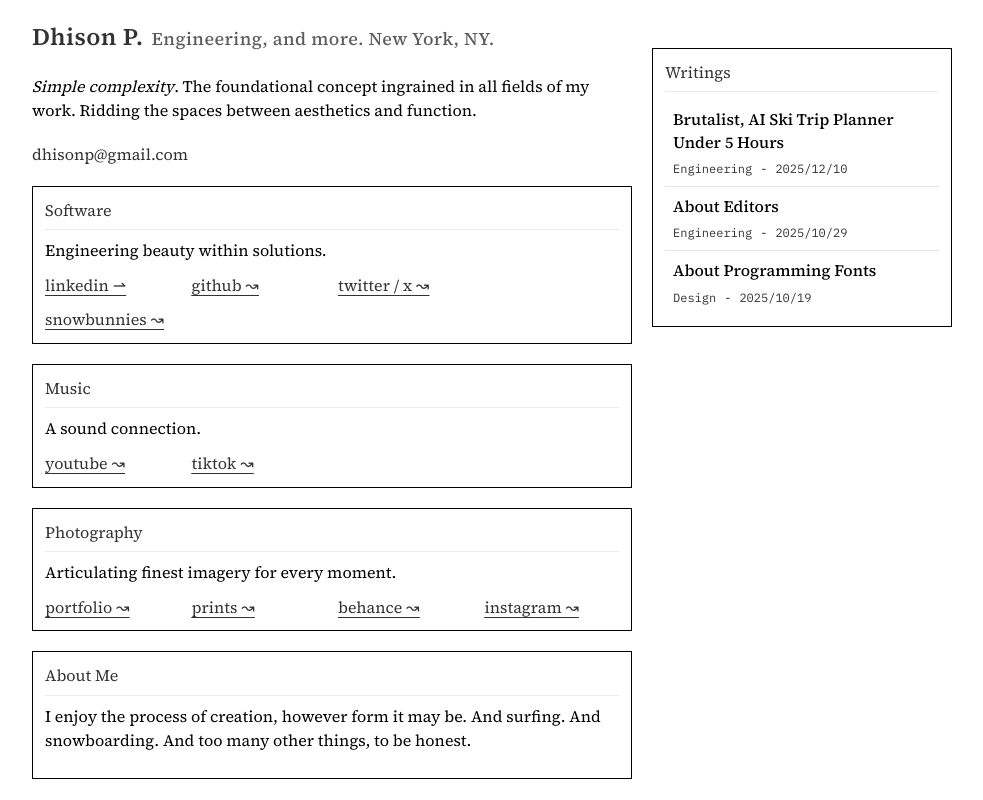
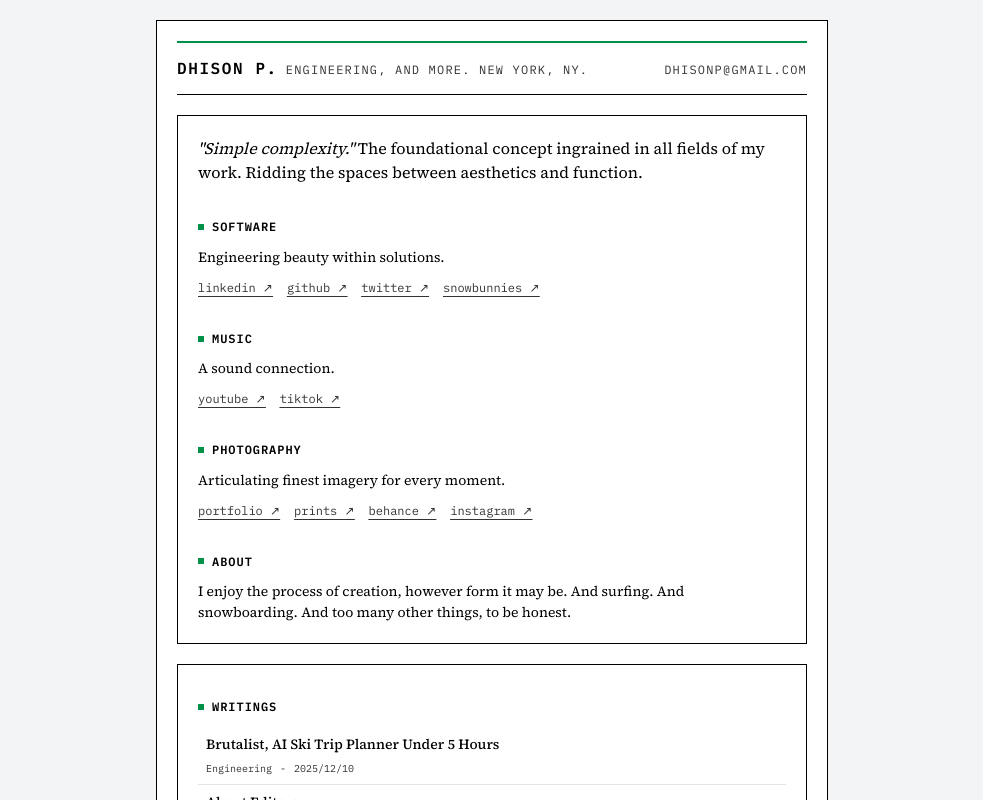
Before and after one commit to dhisonp/page, a Next.js app: page / in a window 1280 px wide. Shown: the top 800 px of the page, without its empty margins (148-1131 px from the left). Built offline with nearby package versions, Linux system fonts and the light colour scheme.

Commit message:
first iteration

```diff
--- /dev/null
+++ b/src/app/components/LinkList.tsx
@@ -0,0 +1,23 @@
+interface LinkListProps {
+  links: Array<{ label: string; href: string }>;
+}
+
+export function LinkList({ links }: LinkListProps) {
+  return (
+    <ul
+      style={{
+        display: 'flex',
+        flexWrap: 'wrap',
+        gap: 'var(--space-4)',
+      }}
+    >
+      {links.map(({ label, href }) => (
+        <li key={href} className="link-item">
+          <a href={href} target="_blank" rel="noopener noreferrer">
+            {label} ↗
+          </a>
+        </li>
+      ))}
+    </ul>
+  );
+}
--- /dev/null
+++ b/src/app/components/Masthead.tsx
@@ -0,0 +1,22 @@
+export function Masthead() {
+  return (
+    <header
+      className="section-border-bottom pb-[var(--space-4)] mb-[var(--space-6)]"
+      style={{
+        display: 'flex',
+        justifyContent: 'space-between',
+        alignItems: 'baseline',
+        flexWrap: 'wrap',
+        gap: 'var(--space-2)',
+      }}
+    >
+      <div>
+        <span className="masthead masthead-name">Dhison P.</span>
+        <span className="masthead ml-[var(--space-2)] opacity-80">
+          Engineering, and more. New York, NY.
+        </span>
+      </div>
+      <span className="masthead opacity-80">dhisonp@gmail.com</span>
+    </header>
+  );
+}
--- a/src/app/components/Subheading.tsx
+++ /dev/null
@@ -1,15 +0,0 @@
-interface SubheadingProps {
-  children: React.ReactNode;
-  className?: string;
-}
-
-export function Subheading({ children, className = '' }: SubheadingProps) {
-  return (
-    <div
-      className={`text-black dark:text-white opacity-80 self-start ${className}`}
-      style={{ fontSize: 'var(--text-base)', lineHeight: 1.4 }}
-    >
-      {children}
-    </div>
-  );
-}
--- a/src/app/components/Subsection.tsx
+++ b/src/app/components/Subsection.tsx
@@ -1,5 +1,3 @@
-import { Subheading } from './Subheading';
-
 interface SubsectionProps {
   children: React.ReactNode;
   className?: string;
@@ -9,11 +7,12 @@ interface SubsectionProps {
 
 export function Subsection({ children, className = '', header, style }: SubsectionProps) {
   return (
-    <div className={`section-border p-[var(--space-3)] gap-y-4 ${className}`} style={style}>
-      <Subheading className="mb-[var(--space-2)] section-border-bottom-soft pb-[var(--space-2)]">
-        {header}
-      </Subheading>
+    <section className={`pt-[var(--space-4)] ${className}`} style={style}>
+      <div className="mb-[var(--space-3)]" style={{ display: 'flex', alignItems: 'center' }}>
+        <span className="section-marker" aria-hidden="true" />
+        <h2 className="section-title">{header}</h2>
+      </div>
       {children}
-    </div>
+    </section>
   );
 }
--- a/src/app/components/sections/BlogList.tsx
+++ b/src/app/components/sections/BlogList.tsx
@@ -8,7 +8,7 @@ interface BlogListProps {
 
 export function BlogList({ posts }: BlogListProps) {
   return (
-    <Subsection header="Writings" className="max-w-xl" aria-label="Blog posts">
+    <Subsection header="Writings" aria-label="Blog posts">
       <ul style={{ display: 'flex', flexDirection: 'column', gap: 0 }}>
         {posts.map((post, index) => (
           <li
@@ -22,7 +22,10 @@ export function BlogList({ posts }: BlogListProps) {
               className="blog-list-link block transition-colors duration-150"
               style={{ padding: 'var(--space-2)' }}
             >
-              <div className="blog-list-title font-medium" style={{ marginBottom: 'var(--space-2)' }}>
+              <div
+                className="blog-list-title font-medium"
+                style={{ marginBottom: 'var(--space-2)' }}
+              >
                 {post.title}
               </div>
               <div
--- a/src/app/components/sections/Intro.tsx
+++ b/src/app/components/sections/Intro.tsx
@@ -1,131 +1,58 @@
 import links from '@/app/collections/links';
-import { Subheading } from '../Subheading';
 import { Subsection } from '../Subsection';
+import { LinkList } from '../LinkList';
 
 export function Intro() {
   return (
-    <div className="max-w-2xl flex flex-col items-center">
-      <Subheading className="mb-[var(--space-6)] tracking-wide">
-        <span
-          className="text-black dark:text-white font-semibold"
-          style={{ fontSize: 'var(--text-2xl)' }}
-        >
-          Dhison P.
-        </span>
-        <span
-          className="text-black dark:text-white ml-2 font-medium opacity-80"
-          style={{ fontSize: 'var(--text-lg)' }}
-        >
-          Engineering, and more. New York, NY.
-        </span>
-      </Subheading>
-      <div
-        className="text-left flex-col flex"
-        style={{ display: 'flex', flexDirection: 'column', gap: 'var(--space-6)' }}
-      >
-        <p>
-          <span className="text-black dark:text-white italic">Simple complexity</span>. The
-          foundational concept ingrained in all fields of my work. Ridding the spaces between
-          aesthetics and function.
+    <article style={{ display: 'flex', flexDirection: 'column', gap: 'var(--space-6)' }}>
+      {/* Philosophy quote */}
+      <p className="text-lg">
+        <span className="italic">"Simple complexity."</span> The foundational concept ingrained in
+        all fields of my work. Ridding the spaces between aesthetics and function.
       </p>
-        <p>
-          <span className="text-black dark:text-white opacity-80">dhisonp@gmail.com</span>
-        </p>
+
       <Subsection header="Software">
-          <p style={{ marginBottom: 'var(--space-3)' }}>
-            Engineering beauty within solutions.
-          </p>
-          <ul
-            className="grid md:grid-cols-4 md:grid-rows-none grid-rows-3"
-            style={{ gap: 'var(--space-3)' }}
-          >
-            <li className="link-item">
-              <a href={links.linkedin} target="_blank" rel="noopener noreferrer">
-                linkedin &#8640;
-              </a>
-            </li>
-            <li className="link-item">
-              <a href={links.github} target="_blank" rel="noopener noreferrer">
-                github &#8605;
-              </a>
-            </li>
-            <li className="link-item">
-              <a href={links.twitter} target="_blank" rel="noopener noreferrer">
-                twitter / x &#8605;
-              </a>
-            </li>
-          </ul>
-          <ul
-            className="grid md:grid-cols-4 md:grid-rows-none grid-rows-1"
-            style={{ gap: 'var(--space-3)', marginTop: 'var(--space-3)' }}
-          >
-            <li className="link-item">
-              <a href={links.snowbunnies} target="_blank" rel="noopener noreferrer">
-                snowbunnies &#8605;
-              </a>
-            </li>
-          </ul>
+        <p style={{ marginBottom: 'var(--space-3)' }}>Engineering beauty within solutions.</p>
+        <LinkList
+          links={[
+            { label: 'linkedin', href: links.linkedin },
+            { label: 'github', href: links.github },
+            { label: 'twitter', href: links.twitter },
+            { label: 'snowbunnies', href: links.snowbunnies },
+          ]}
+        />
       </Subsection>
 
       <Subsection header="Music">
-          <p style={{ marginBottom: 'var(--space-3)' }}>
-            A sound connection.
-          </p>
-          <ul
-            className="grid md:grid-cols-4 md:grid-rows-none grid-rows-3"
-            style={{ gap: 'var(--space-3)' }}
-          >
-            <li className="link-item">
-              <a href={links.youtube} target="_blank" rel="noopener noreferrer">
-                youtube &#8605;
-              </a>
-            </li>
-            <li className="link-item">
-              <a href={links.tiktok} target="_blank" rel="noopener noreferrer">
-                tiktok &#8605;
-              </a>
-            </li>
-          </ul>
+        <p style={{ marginBottom: 'var(--space-3)' }}>A sound connection.</p>
+        <LinkList
+          links={[
+            { label: 'youtube', href: links.youtube },
+            { label: 'tiktok', href: links.tiktok },
+          ]}
+        />
       </Subsection>
 
       <Subsection header="Photography">
         <p style={{ marginBottom: 'var(--space-3)' }}>
           Articulating finest imagery for every moment.
         </p>
-          <ul
-            className="grid md:grid-cols-4 md:grid-rows-none grid-rows-4"
-            style={{ gap: 'var(--space-3)' }}
-          >
-            <li className="link-item">
-              <a href={links.dhisvnco} target="_blank" rel="noopener noreferrer">
-                portfolio &#8605;
-              </a>
-            </li>
-            <li className="link-item">
-              <a href={links.dhisvnco + '/prints'} target="_blank" rel="noopener noreferrer">
-                prints &#8605;
-              </a>
-            </li>
-            <li className="link-item">
-              <a href={links.behance} target="_blank" rel="noopener noreferrer">
-                behance &#8605;
-              </a>
-            </li>
-            <li className="link-item">
-              <a href={links.ig_dhisvn} target="_blank" rel="noopener noreferrer">
-                instagram &#8605;
-              </a>
-            </li>
-          </ul>
+        <LinkList
+          links={[
+            { label: 'portfolio', href: links.dhisvnco },
+            { label: 'prints', href: links.dhisvnco + '/prints' },
+            { label: 'behance', href: links.behance },
+            { label: 'instagram', href: links.ig_dhisvn },
+          ]}
+        />
       </Subsection>
 
-        <Subsection header="About Me">
-          <p style={{ marginBottom: 'var(--space-4)' }}>
+      <Subsection header="About">
+        <p>
           I enjoy the process of creation, however form it may be. And surfing. And snowboarding.
           And too many other things, to be honest.
         </p>
       </Subsection>
-      </div>
-    </div>
+    </article>
   );
 }
--- a/src/app/layout.tsx
+++ b/src/app/layout.tsx
@@ -34,7 +34,10 @@ export const metadata: Metadata = {
 
 export default function RootLayout({ children }: { children: React.ReactNode }) {
   return (
-    <html lang="en" className={`${sansFont.variable} ${serifFont.variable} ${monoFont.variable} antialiased`}>
+    <html
+      lang="en"
+      className={`${sansFont.variable} ${serifFont.variable} ${monoFont.variable} antialiased`}
+    >
       <body>{children}</body>
     </html>
   );
--- a/src/app/pages/Home.tsx
+++ b/src/app/pages/Home.tsx
@@ -1,34 +1,40 @@
 import { BlogList } from '../components/sections/BlogList';
 import { Intro } from '../components/sections/Intro';
+import { Masthead } from '../components/Masthead';
 import { getAllPosts } from '../lib/blog';
 
 export function Home() {
   const posts = getAllPosts();
-  const hasPosts = posts.length > 0;
 
   return (
     <main
-      className={`min-h-screen ${hasPosts ? '' : 'flex items-center justify-center'}`}
-      style={{
-        padding: 'var(--space-4)',
-        paddingTop: 'var(--space-6)',
-      }}
+      className="min-h-screen bg-gray-100 dark:bg-gray-900"
+      style={{ padding: 'var(--space-6)' }}
     >
-      {hasPosts ? (
+      <div
+        className="max-w-2xl mx-auto sm:border border-black dark:border-white bg-white dark:bg-black"
+        style={{ padding: 'var(--space-6)' }}
+      >
+        <div className="accent-bar mb-[var(--space-4)]" />
+
+        <Masthead />
+
         <div
-          className="flex flex-col-reverse md:flex-row items-start justify-center mx-auto max-w-[950px]"
-          style={{ gap: 'var(--space-6)' }}
+          className="border border-black dark:border-white"
+          style={{ padding: 'var(--space-6)', marginBottom: 'var(--space-6)' }}
         >
-          <div className="w-full md:w-[600px]">
-            <Intro />
-          </div>
-          <div className="w-full md:w-[300px] md:sticky md:top-9 lg:top-12 md:self-start">
+          <Intro />
+        </div>
+
+        {posts.length > 0 && (
+          <div
+            className="border border-black dark:border-white"
+            style={{ padding: 'var(--space-6)' }}
+          >
             <BlogList posts={posts} />
           </div>
-        </div>
-      ) : (
-        <Intro />
-      )}
+        )}
+      </div>
     </main>
   );
 }
--- a/src/app/styles/globals.css
+++ b/src/app/styles/globals.css
@@ -20,60 +20,60 @@
 
   /* Accent Colors - Ardent Palette */
   --accent-emerald: #009148;
-  --accent-goldenrod: #FDB515;
-  --accent-ocean: #0060BF;
-  --accent-red: #DC2626;
+  --accent-goldenrod: #fdb515;
+  --accent-ocean: #0060bf;
+  --accent-red: #dc2626;
 
   /* Emerald Scale */
-  --emerald-50: #E6F6EC;
+  --emerald-50: #e6f6ec;
   --emerald-500: #009148;
   --emerald-600: #007038;
-  --emerald-700: #00562B;
+  --emerald-700: #00562b;
 
   /* Goldenrod Scale */
-  --goldenrod-50: #FFFAEB;
-  --goldenrod-500: #FDB515;
-  --goldenrod-600: #C78D0A;
+  --goldenrod-50: #fffaeb;
+  --goldenrod-500: #fdb515;
+  --goldenrod-600: #c78d0a;
   --goldenrod-700: #946805;
 
   /* Ocean Scale */
-  --ocean-50: #E0F2F7;
-  --ocean-500: #0060BF;
-  --ocean-600: #004A94;
+  --ocean-50: #e0f2f7;
+  --ocean-500: #0060bf;
+  --ocean-600: #004a94;
 
   /* Red Scale */
-  --red-50: #FEF2F2;
-  --red-500: #DC2626;
-  --red-600: #B91C1C;
+  --red-50: #fef2f2;
+  --red-500: #dc2626;
+  --red-600: #b91c1c;
 
   /* Gray Scale */
-  --gray-50: #FAFAFA;
-  --gray-100: #F5F5F5;
-  --gray-200: #E5E5E5;
+  --gray-50: #fafafa;
+  --gray-100: #f5f5f5;
+  --gray-200: #e5e5e5;
   --gray-600: #525252;
   --gray-800: #262626;
-  --gray-900: #0A0A0A;
+  --gray-900: #0a0a0a;
 
   /* Ardent Typography Scale (from tokens.json) */
-  --text-xs: 0.75rem;    /* 12px */
-  --text-sm: 0.875rem;   /* 14px */
-  --text-base: 1rem;     /* 16px */
-  --text-lg: 1.125rem;   /* 18px */
-  --text-xl: 1.25rem;    /* 20px */
-  --text-2xl: 1.5rem;    /* 24px */
-  --text-3xl: 1.875rem;  /* 30px */
-  --text-4xl: 2.25rem;   /* 36px */
+  --text-xs: 0.625rem; /* 10px */
+  --text-sm: 0.75rem; /* 12px */
+  --text-base: 0.875rem; /* 14px */
+  --text-lg: 1rem; /* 16px */
+  --text-xl: 1.125rem; /* 18px */
+  --text-2xl: 1.25rem; /* 20px */
+  --text-3xl: 1.5rem; /* 24px */
+  --text-4xl: 1.875rem; /* 30px */
 
   /* Ardent Spacing Scale (from tokens.json) */
-  --space-1: 0.25rem;    /* 4px */
-  --space-2: 0.5rem;     /* 8px */
-  --space-3: 0.75rem;    /* 12px */
-  --space-4: 0.875rem;   /* 14px */
-  --space-5: 1rem;       /* 16px */
-  --space-6: 1.25rem;    /* 20px */
-  --space-8: 1.75rem;    /* 28px */
-  --space-12: 2.5rem;    /* 40px */
-  --space-16: 3.5rem;    /* 56px */
+  --space-1: 0.25rem; /* 4px */
+  --space-2: 0.5rem; /* 8px */
+  --space-3: 0.75rem; /* 12px */
+  --space-4: 0.875rem; /* 14px */
+  --space-5: 1rem; /* 16px */
+  --space-6: 1.25rem; /* 20px */
+  --space-8: 1.75rem; /* 28px */
+  --space-12: 2.5rem; /* 40px */
+  --space-16: 3.5rem; /* 56px */
 }
 
 @layer base {
@@ -212,8 +212,47 @@
 }
 
 @layer components {
+  /* Masthead Styles */
+  .masthead {
+    font-family: var(--font-mono);
+    font-size: var(--text-sm);
+    letter-spacing: 0.1em;
+    text-transform: uppercase;
+  }
+
+  .masthead-name {
+    font-size: var(--text-lg);
+    font-weight: 600;
+  }
+
+  /* Accent Elements */
+  .accent-bar {
+    height: 2px;
+    background-color: var(--accent-emerald);
+  }
+
+  .section-marker {
+    display: inline-block;
+    width: 6px;
+    height: 6px;
+    background-color: var(--accent-emerald);
+    margin-right: var(--space-2);
+    flex-shrink: 0;
+  }
+
+  .section-title {
+    font-family: var(--font-mono);
+    font-size: var(--text-sm);
+    font-weight: 600;
+    letter-spacing: 0.08em;
+    text-transform: uppercase;
+  }
+
+  /* Link Styles */
   .link-item {
     @apply transition duration-200 underline decoration-1 underline-offset-4;
+    font-family: var(--font-mono);
+    font-size: var(--text-sm);
     color: var(--fg-light);
     text-decoration-color: var(--fg-light);
     opacity: 0.8;
@@ -221,8 +260,8 @@
 
   .link-item:hover {
     @apply decoration-2;
-    color: var(--fg-light);
-    text-decoration-color: var(--fg-light);
+    color: var(--accent-emerald);
+    text-decoration-color: var(--accent-emerald);
     opacity: 1;
   }
 
@@ -234,8 +273,8 @@
     }
 
     .link-item:hover {
-      color: var(--fg-dark);
-      text-decoration-color: var(--fg-dark);
+      color: var(--accent-emerald);
+      text-decoration-color: var(--accent-emerald);
       opacity: 1;
     }
   }
--- a/tokens.json
+++ b/tokens.json
@@ -80,21 +80,29 @@
     },
 
     "fontFamily": {
-      "sans": ["FK Grotesk", "Untitled Sans", "Inter", "Helvetica Neue", "Helvetica", "Arial", "sans-serif"],
+      "sans": [
+        "FK Grotesk",
+        "Untitled Sans",
+        "Inter",
+        "Helvetica Neue",
+        "Helvetica",
+        "Arial",
+        "sans-serif"
+      ],
       "serif": ["Charter", "Domine", "Palatino", "Georgia", "serif"],
       "mono": ["IBM Plex Mono", "Geist Mono", "CommitMono", "Berkeley Mono", "monospace"]
     },
 
     "fontSize": {
-      "xs": "0.75rem",
-      "sm": "0.875rem",
-      "base": "1rem",
-      "lg": "1.125rem",
-      "xl": "1.25rem",
-      "2xl": "1.5rem",
-      "3xl": "1.875rem",
-      "4xl": "2.25rem",
-      "5xl": "3rem"
+      "xs": "0.625rem",
+      "sm": "0.75rem",
+      "base": "0.875rem",
+      "lg": "1rem",
+      "xl": "1.125rem",
+      "2xl": "1.25rem",
+      "3xl": "1.5rem",
+      "4xl": "1.875rem",
+      "5xl": "2.25rem"
     },
 
     "fontWeight": {
```
Also changed, not shown: src/app/blog/[slug]/page.tsx (+26 -13 lines), 1 other file (tests, documents, lock files or other folders). Lines whose indentation alone changed are shown as unchanged.
